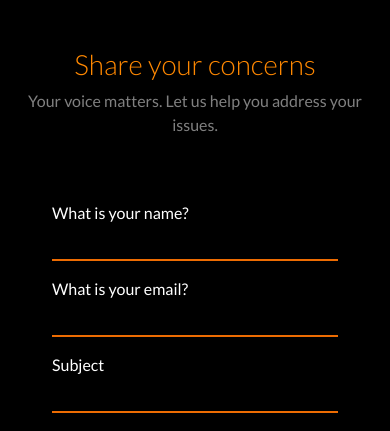
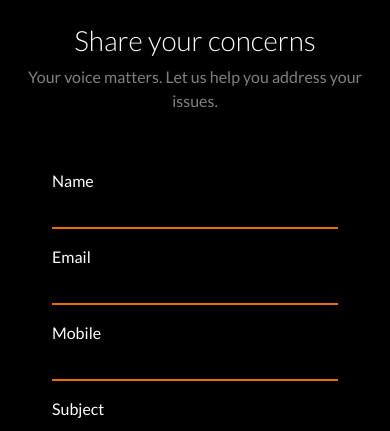
Before and after one commit to reshmaps156/skywalker-portal-frontend, a React (Vite) app: page /grievance in a window 390 px wide. Shown: the top 431 px of the page. Built offline with nearby package versions, Linux system fonts and the light colour scheme.

Commit message:
email & phone number validation

```diff
--- a/src/pages/GrievanceForm.jsx
+++ b/src/pages/GrievanceForm.jsx
@@ -1,15 +1,75 @@
-import React from 'react';
+import React, { useEffect, useState } from 'react';
 import { Container, Row, Col } from 'react-bootstrap';
 import TextField from '@mui/material/TextField';
 import { motion } from 'framer-motion';
-import globe from '../assets/glob.mp4'
+import globe from '../assets/glob.mp4';
 
 function GrievanceForm() {
+
+  const [formDetails, setFormDetails] = useState({
+    username: '',
+    email: '',
+    mobileNumber: '',
+    subject: '',
+    grievanceDetails: ''
+  });
+
+  const [emailError, setEmailError] = useState(false);
+  const [mobileError, setMobileError] = useState(false);
+  const [isValidate, setIsValidate] = useState(false);
+
+  const validateEmail = (email) => {
+    const isValidEmail = /^[^\s@]+@[^\s@]+\.[^\s@]+$/.test(email);
+    setEmailError(!isValidEmail);
+    return isValidEmail;
+  };
+
+  const validateMobile = (mobile) => {
+    const isValidNumber = /^\d{10}$/.test(mobile);
+    setMobileError(!isValidNumber);
+    return isValidNumber ;
+  };
+
+  const handleChange = (field, value) => {
+    setFormDetails((prevDetails) => ({ ...prevDetails, [field]: value }));
+
+    if (field === 'email') validateEmail(value);
+    if (field === 'mobileNumber') validateMobile(value);
+  };
+
+  const handleSubmitForm = () => {
+    const { username, email, mobileNumber, subject, grievanceDetails } = formDetails;
+
+    // Check for empty fields
+    if (!username || !email || !mobileNumber || !subject || !grievanceDetails) {
+      alert('Fill out the form to continue');
+      return;
+    }
+
+
+    if (!emailError && !mobileError) {
+      setIsValidate(true);
+      alert('Form submitted successfully!');
+
+
+      setFormDetails({
+        username: '',
+        email: '',
+        mobileNumber: '',
+        subject: '',
+        grievanceDetails: ''
+      })
+    } else {
+      setIsValidate(false);
+      alert('Please correct the errors before submitting');
+    }
+  };
+
   return (
-    <section style={{ backgroundColor: '#000000', height: '100vh' }} >
-      <Container className=" text-white ">
+    <section style={{ backgroundColor: '#000000' }}>
+      <Container className="text-white">
         <motion.h1
-          className="text-center display-6 text-warning pt-5"
+          className="text-center display-6  pt-4"
           initial={{ opacity: 0, y: -30 }}
           animate={{ opacity: 1, y: 0 }}
           transition={{ duration: 0.6 }}
@@ -18,7 +78,7 @@ function GrievanceForm() {
         </motion.h1>
         <motion.p
           style={{ color: 'grey' }}
-          className="text-center mb-4"
+          className="text-center mb-3"
           initial={{ opacity: 0 }}
           animate={{ opacity: 1 }}
           transition={{ delay: 0.3, duration: 0.6 }}
@@ -26,7 +86,8 @@ function GrievanceForm() {
           Your voice matters. Let us help you address your issues.
         </motion.p>
 
-        <div className=" p-4 rounded-0 " >
+        {/* Form */}
+        <div className="p-4 rounded-0">
           <Row>
             <Col md={6}>
               <motion.form
@@ -35,21 +96,42 @@ function GrievanceForm() {
                 transition={{ duration: 0.6 }}
               >
                 <div className="my-3 d-flex flex-column px-3">
-                  <label className="mb-1">What is your name?</label>
+                  <label className="mb-1">Name</label>
                   <TextField
                     variant="standard"
                     color="warning"
                     focused
                     sx={{ input: { color: 'white' } }}
+                    value={formDetails.username}
+                    onChange={(e) => handleChange('username', e.target.value)}
                   />
                 </div>
                 <div className="my-3 d-flex flex-column px-3">
-                  <label className="mb-1">What is your email?</label>
+                  <label className="mb-1">Email</label>
                   <TextField
+                    required
+                    error={emailError}
+                    helperText={emailError ? "Please enter a valid email" : ''}
                     variant="standard"
                     color="warning"
                     focused
                     sx={{ input: { color: 'white' } }}
+                    value={formDetails.email}
+                    onChange={(e) => handleChange('email', e.target.value)}
+                  />
+                </div>
+                <div className="my-3 d-flex flex-column px-3">
+                  <label className="mb-1">Mobile</label>
+                  <TextField
+                    required
+                    error={mobileError}
+                    helperText={mobileError ? "Please enter a valid number" : ''}
+                    variant="standard"
+                    color="warning"
+                    focused
+                    sx={{ input: { color: 'white' } }}
+                    value={formDetails.mobileNumber}
+                    onChange={(e) => handleChange('mobileNumber', e.target.value)}
                   />
                 </div>
                 <div className="my-3 d-flex flex-column px-3">
@@ -59,6 +141,8 @@ function GrievanceForm() {
                     color="warning"
                     focused
                     sx={{ input: { color: 'white' } }}
+                    value={formDetails.subject}
+                    onChange={(e) => handleChange('subject', e.target.value)}
                   />
                 </div>
                 <div className="my-3 d-flex flex-column px-3">
@@ -69,23 +153,24 @@ function GrievanceForm() {
                     focused
                     multiline
                     rows={3}
-                    inputProps={{ style: { color: "white" } }}
+                    value={formDetails.grievanceDetails}
+                    inputProps={{ style: { color: 'white' } }}
+                    onChange={(e) => handleChange('grievanceDetails', e.target.value)}
                   />
                 </div>
-                <div className='px-3 pb-3 mt-4'><button className='btn btn-warning w-100'>Submit</button></div>
+                <div className='px-3 pb-3 mt-4'>
+                  <button className='btn btn-warning w-100' type='button' onClick={handleSubmitForm}>Submit</button>
+                </div>
               </motion.form>
             </Col>
             <Col md={6}>
-
               <motion.div
-                initial={{ opacity: 0, x: 50 ,scale:0.5}}
-                whileInView={{ opacity: 1, x: 0 ,scale:1}}
-                transition={{ duration: 0.6 }}
+                initial={{ opacity: 0, x: 50, scale: 0.5 }}
+                whileInView={{ opacity: 1, x: 0, scale: 1 }}
+                transition={{ duration: 1 }}
                 className="h-100 d-flex align-items-center justify-content-center"
               >
-
                 <video src={globe} loop muted autoPlay className='w-100'></video>
-
               </motion.div>
             </Col>
           </Row>
```
